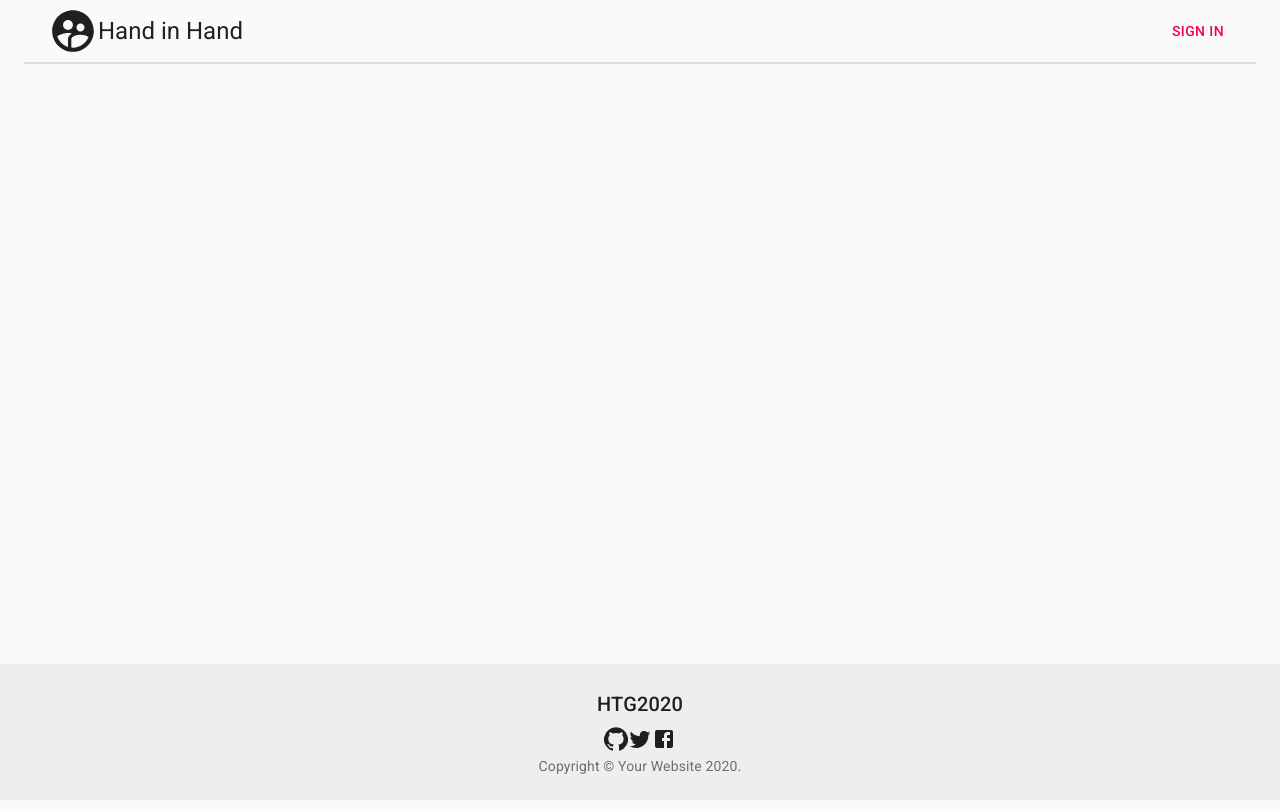
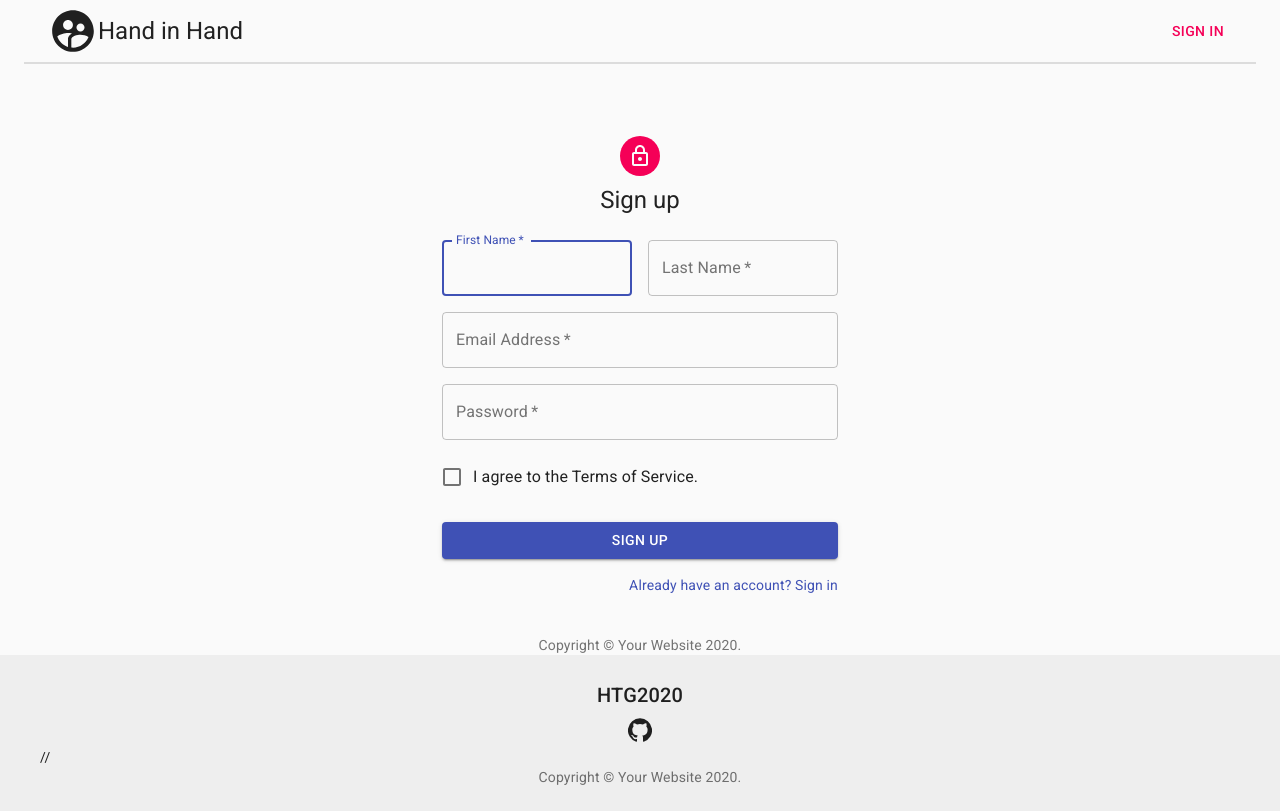
Before and after one commit to tthoraldson/HTG2020, a React (Create React App) app: page /signup in a window 1280 px wide. Built offline with nearby package versions, Linux system fonts and the light colour scheme.

Commit message:
removed unused files, started modifying some content

```diff
--- a/src/App.js
+++ b/src/App.js
@@ -11,6 +11,7 @@
 import Home from './components/Home'
 
 import { useHistory, useLocation } from "react-router-dom";
+import SignUp from './components/SignUp';
 
 const useStyles = makeStyles((theme) => ({
   mainGrid: {
@@ -62,6 +63,7 @@
       <Switch>
         <Route exact path="/" component={Landing}/>
         <Route path="/signin" component={SignIn}/>
+        <Route path="/signup" component={SignUp}/>
         <Route path="/home" component={() => <Home{...user} />}/>
 
       </Switch>
--- a/src/SignIn.js
+++ /dev/null
@@ -1,2 +0,0 @@
-// TODO: Implement SignIn page
-// https://github.com/mui-org/material-ui/tree/master/docs/src/pages/getting-started/templates/sign-in
--- a/src/SignUp.js
+++ /dev/null
@@ -1,2 +0,0 @@
-// TODO: Implement SignUp page
-// https://github.com/mui-org/material-ui/blob/master/docs/src/pages/getting-started/templates/sign-up/SignUp.js
--- a/src/components/Footer.js
+++ b/src/components/Footer.js
@@ -54,7 +54,7 @@
          ))}
          </Grid>
 
-        <Copyright />
+        // <Copyright />
       </Container>
     </footer>
   );
@@ -63,8 +63,8 @@
 Footer.defaultProps = {
   social: [
     { name: 'GitHub', icon: GitHubIcon },
-    { name: 'Twitter', icon: TwitterIcon },
-    { name: 'Facebook', icon: FacebookIcon },
+    //{ name: 'Twitter', icon: TwitterIcon },
+    //{ name: 'Facebook', icon: FacebookIcon },
   ],
   title: "HTG2020",
 };
--- a/src/components/Landing.js
+++ b/src/components/Landing.js
@@ -29,7 +29,7 @@
     title: 'Jack',
     date: 'April 28',
     description:
-      "I feel very lonely. I was worried that my depression may return but could not afford therapy. Thankfully I found somebody who helped me. I asked for availability and received the confirmation in no time. With professional support, I'm ready to face difficult times.",
+      "I felt very lonely. I was worried that my depression may return but could not afford therapy. Thankfully I found somebody who helped me. I asked for availability and received the confirmation in no time. With professional support, I'm ready to face difficult times.",
     image: jack,
     imageText: 'Jack',
   },
--- /dev/null
+++ b/src/components/SignUp.js
@@ -0,0 +1,142 @@
+import React from 'react';
+import Avatar from '@material-ui/core/Avatar';
+import Button from '@material-ui/core/Button';
+import CssBaseline from '@material-ui/core/CssBaseline';
+import TextField from '@material-ui/core/TextField';
+import FormControlLabel from '@material-ui/core/FormControlLabel';
+import Checkbox from '@material-ui/core/Checkbox';
+import Link from '@material-ui/core/Link';
+import Grid from '@material-ui/core/Grid';
+import Box from '@material-ui/core/Box';
+import LockOutlinedIcon from '@material-ui/icons/LockOutlined';
+import Typography from '@material-ui/core/Typography';
+import { makeStyles } from '@material-ui/core/styles';
+import Container from '@material-ui/core/Container';
+
+function Copyright() {
+  return (
+    <Typography variant="body2" color="textSecondary" align="center">
+      {'Copyright © '}
+      <Link color="inherit" href="https://material-ui.com/">
+        Your Website
+      </Link>{' '}
+      {new Date().getFullYear()}
+      {'.'}
+    </Typography>
+  );
+}
+
+const useStyles = makeStyles((theme) => ({
+  paper: {
+    marginTop: theme.spacing(8),
+    display: 'flex',
+    flexDirection: 'column',
+    alignItems: 'center',
+  },
+  avatar: {
+    margin: theme.spacing(1),
+    backgroundColor: theme.palette.secondary.main,
+  },
+  form: {
+    width: '100%', // Fix IE 11 issue.
+    marginTop: theme.spacing(3),
+  },
+  submit: {
+    margin: theme.spacing(3, 0, 2),
+  },
+}));
+
+export default function SignUp() {
+  const classes = useStyles();
+
+  return (
+    <Container component="main" maxWidth="xs">
+      <CssBaseline />
+      <div className={classes.paper}>
+        <Avatar className={classes.avatar}>
+          <LockOutlinedIcon />
+        </Avatar>
+        <Typography component="h1" variant="h5">
+          Sign up
+        </Typography>
+        <form className={classes.form} noValidate>
+          <Grid container spacing={2}>
+            <Grid item xs={12} sm={6}>
+              <TextField
+                autoComplete="fname"
+                name="firstName"
+                variant="outlined"
+                required
+                fullWidth
+                id="firstName"
+                label="First Name"
+                autoFocus
+              />
+            </Grid>
+            <Grid item xs={12} sm={6}>
+              <TextField
+                variant="outlined"
+                required
+                fullWidth
+                id="lastName"
+                label="Last Name"
+                name="lastName"
+                autoComplete="lname"
+              />
+            </Grid>
+            <Grid item xs={12}>
+              <TextField
+                variant="outlined"
+                required
+                fullWidth
+                id="email"
+                label="Email Address"
+                name="email"
+                autoComplete="email"
+              />
+            </Grid>
+            <Grid item xs={12}>
+              <TextField
+                variant="outlined"
+                required
+                fullWidth
+                name="password"
+                label="Password"
+                type="password"
+                id="password"
+                autoComplete="current-password"
+              />
+            </Grid>
+            <Grid item xs={12}>
+              <FormControlLabel
+                control={<Checkbox value="termsOfService" color="primary" />}
+                label="I agree to the Terms of Service."
+              />
+            </Grid>
+          </Grid>
+          <Button
+            type="submit"
+            fullWidth
+            variant="contained"
+            color="primary"
+            className={classes.submit}
+          >
+            Sign Up
+          </Button>
+          <Grid container justify="flex-end">
+            <Grid item>
+              <Link href="#" variant="body2">
+                Already have an account? Sign in
+              </Link>
+            </Grid>
+          </Grid>
+        </form>
+      </div>
+      <Box mt={5}>
+        <Copyright />
+      </Box>
+    </Container>
+  );
+}
+
+// https://github.com/mui-org/material-ui/blob/master/docs/src/pages/getting-started/templates/sign-up/SignUp.js
```
